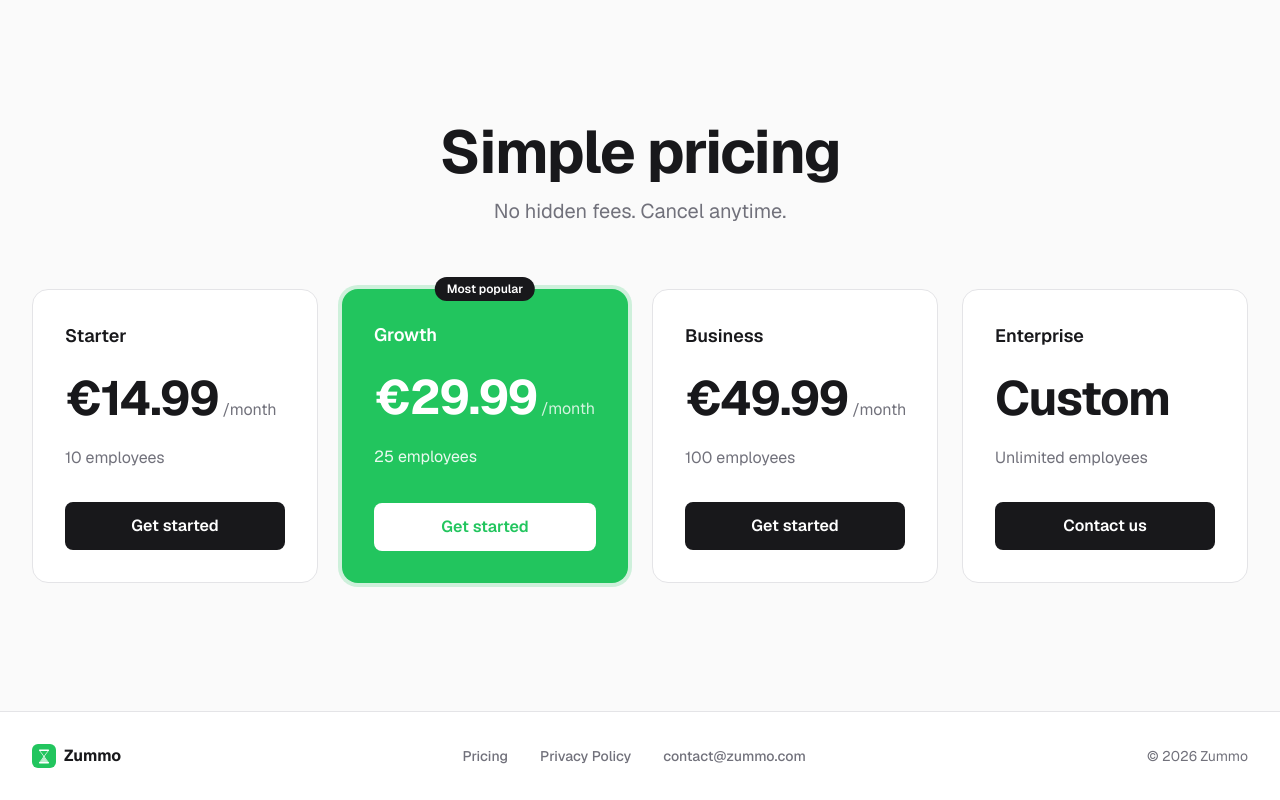
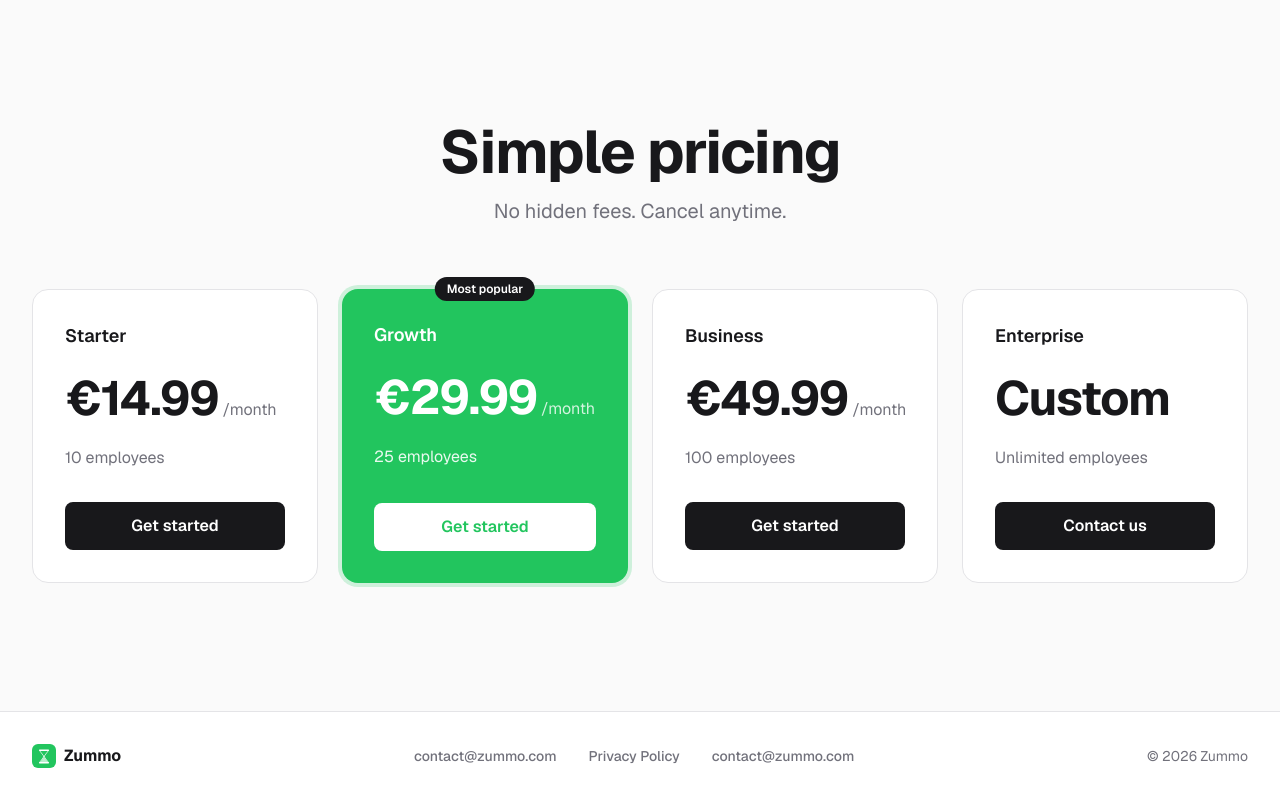
Before and after one commit to kovadizajn-oss/prezenco, a Next.js app: page / in a window 1280 px wide. Shown: the part 1528-2328 px from the top of the page. Built offline with nearby package versions, Linux system fonts and the light colour scheme.

Commit message:
update landing page links and footer

```diff
--- a/app/page.tsx
+++ b/app/page.tsx
@@ -40,7 +40,7 @@ export default function LandingPage() {
                 Simple clock-ins. GPS verified. Instant reports. Built for small businesses that move fast.
               </p>
               <Link
-                href="/signup"
+                href="/login"
                 className="inline-flex items-center px-8 py-4 text-lg font-semibold text-white border-2 border-white rounded-lg hover:bg-white hover:text-[#22c55e] transition-colors duration-200"
               >
                 Get started
@@ -141,8 +141,7 @@ export default function LandingPage() {
                   {plan.employees}
                 </p>
                 <Link
-                  href={plan.price === 'Custom' ? 'mailto:contact@zummo.com' : '/signup'}
-                  className={`mt-auto w-full py-3 px-6 rounded-lg font-semibold transition-colors duration-200 text-center ${
+href={plan.price === 'Custom' ? 'mailto:contact@zummo.com' : '/login'}                  className={`mt-auto w-full py-3 px-6 rounded-lg font-semibold transition-colors duration-200 text-center ${
                     plan.popular
                       ? 'bg-white text-[#22c55e] hover:bg-white/90'
                       : 'bg-zinc-900 text-white hover:bg-zinc-800'
@@ -175,8 +174,7 @@ export default function LandingPage() {
               <span className="font-bold text-zinc-900">Zummo</span>
             </div>
             <nav className="flex items-center gap-8">
-              <a href="#pricing" className="text-zinc-500 hover:text-zinc-900 transition-colors text-sm font-medium">Pricing</a>
-              <a href="/privacy" className="text-zinc-500 hover:text-zinc-900 transition-colors text-sm font-medium">Privacy Policy</a>
+            <a href="mailto:contact@zummo.com" className="text-zinc-500 hover:text-zinc-900 transition-colors text-sm font-medium">contact@zummo.com</a>              <a href="/privacy" className="text-zinc-500 hover:text-zinc-900 transition-colors text-sm font-medium">Privacy Policy</a>
               <a href="mailto:contact@zummo.com" className="text-zinc-500 hover:text-zinc-900 transition-colors text-sm font-medium">contact@zummo.com</a>
             </nav>
             <div className="text-zinc-500 text-sm">© 2026 Zummo</div>
```
